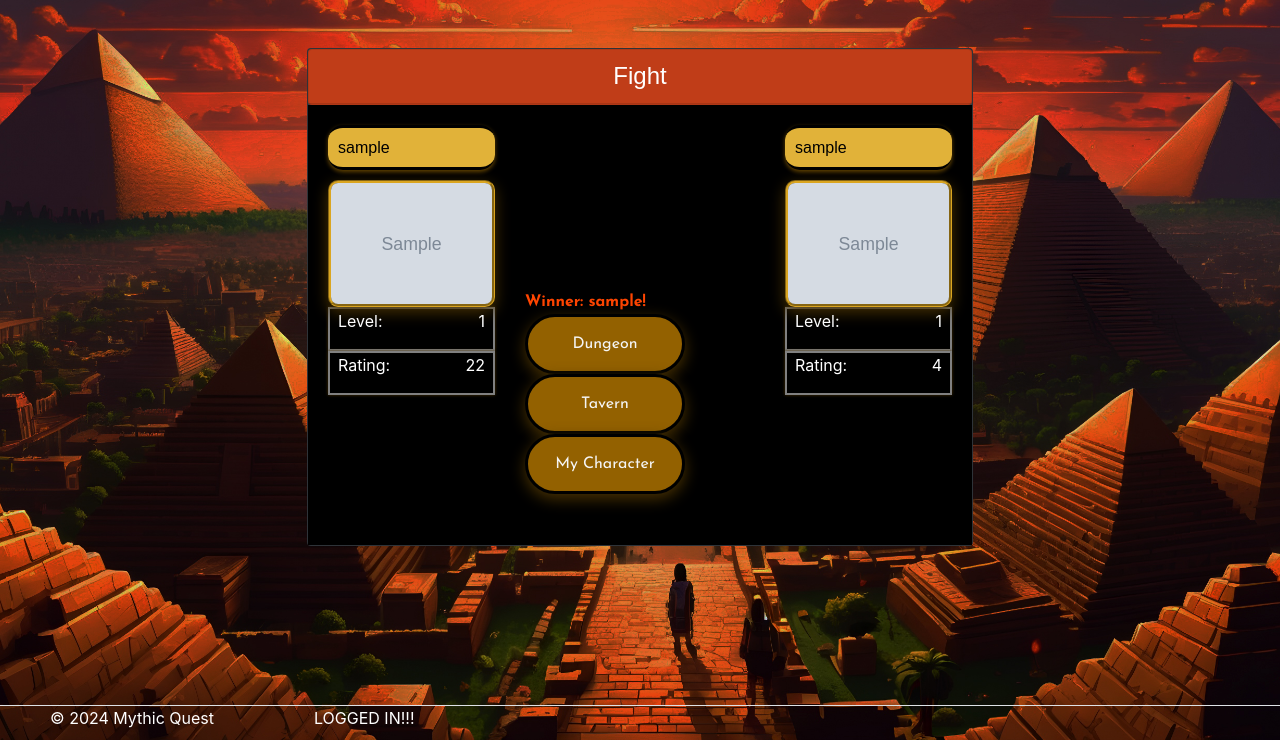
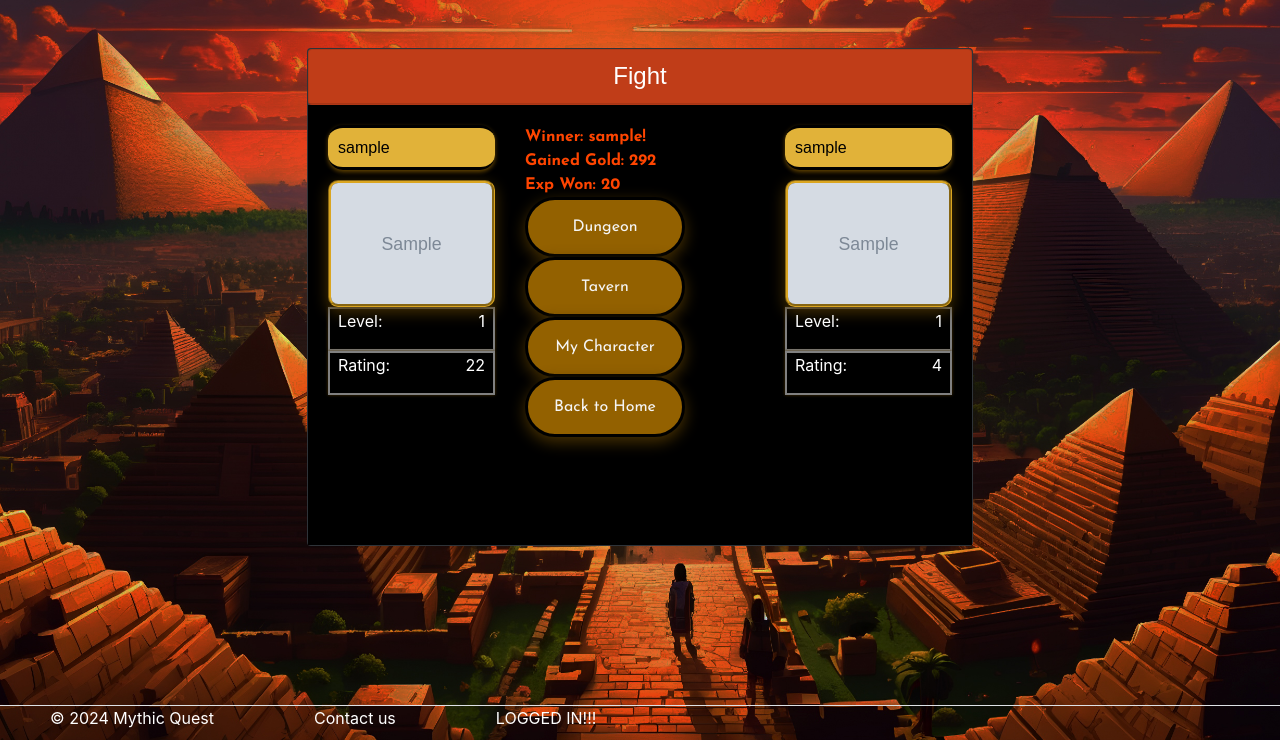
Before and after one commit to scarecrow405/Mythic-Quest, a Django app: page /character/fight/1/vs/1/ in a window 1280 px wide. Shown: the part 60-800 px from the top of the page. Run offline with Django 5.2, Linux system fonts and the light colour scheme; a user stored in the database is signed in; tables that the repository leaves empty hold one stand-in row (values such as "Sample post"); grey boxes marked "Sample" are stand-in pictures; some libraries are stand-ins or nearby versions; some web fonts are replaced.

Commit message:
"Added Contact-Form and More"

```diff
--- a/characters/urls.py
+++ b/characters/urls.py
@@ -1,13 +1,18 @@
 from django.urls import path
 
 from characters.views import create_character, CharacterDetailsView, CharacterEditView, CharacterDeleteView, \
-    CharacterFightView
+    CharacterFightView, EnemyCharacterDetailsView
 
 urlpatterns = [
+    # Your Character
     path("create/", create_character, name="create_character"),
     path('details/<int:pk>/', CharacterDetailsView.as_view(), name='details_character'),
     path('edit/<int:pk>/', CharacterEditView.as_view(), name='edit_character'),
     path('delete/<int:pk>/', CharacterDeleteView.as_view(), name='delete_character'),
 
+    # Fight Character
     path('fight/<int:pk>/vs/<int:pk2>/', CharacterFightView.as_view(), name='fight_character'),
+
+    # Enemy Character
+    path('details/<int:pk>/enemy/', EnemyCharacterDetailsView.as_view(), name='details_enemy_character'),
 ]
--- a/characters/views.py
+++ b/characters/views.py
@@ -57,17 +57,30 @@ class CharacterDetailsView(LoginRequiredMixin, DetailView):
 
         character = self.get_object()
 
+        # Adds K if gold is greater than 10 000
+        def get_character_stat(character_stat):
+            if 9_999 >= character_stat >= 1_000:
+                return f"{str(character_stat)[0]}.{str(character_stat)[1]}K"
+            elif 99_999 >= character_stat >= 10_000:
+                return f"{str(character_stat)[:2]}K"
+            elif 999_999 >= character_stat >= 100_000:
+                return f"{str(character_stat)[:3]}K"
+            elif 99_999_999 >= character_stat >= 1_000_000:
+                return f"{str(character_stat)[0]}.{str(character_stat)[1]}M"
+            return character_stat
+
         # Add hero stats to the context
         context['character_stats'] = {
-            'level': character.level,
-            'experience': character.experience,
-            'health': character.health,
-            'strength': character.strength,
-            'agility': character.agility,
-            'damage': character.damage,
-            'armor': character.armor,
-            'gold': character.gold
+            'level': get_character_stat(character.level),
+            'experience': get_character_stat(character.experience),
+            'health': get_character_stat(character.health),
+            'strength': get_character_stat(character.strength),
+            'agility': get_character_stat(character.agility),
+            'damage': get_character_stat(character.damage),
+            'armor': get_character_stat(character.armor),
+            'gold': get_character_stat(character.gold)
         }
+
         context["character_rating"] = character.rating
 
         return context
@@ -203,10 +216,13 @@ class CharacterFightView(LoginRequiredMixin, View):
             return render(request, 'home/index.html', {})
 
         winner = character if character.rating > enemy.rating else enemy
+        gained_exp = 0
+        gained_gold = 0
 
         if winner == character:
             # Gain EXP
-            character.experience += fight_experience_gain(character.level, enemy.level)
+            gained_exp = fight_experience_gain(character.level, enemy.level)
+            character.experience += gained_exp
 
             # Gain LVL
             current_level = character.level
@@ -217,13 +233,53 @@ class CharacterFightView(LoginRequiredMixin, View):
                 all_stats_increase(character)
 
             # Gain Gold
-            character.gold += gold_gained(character.level)
+            gained_gold = gold_gained(character.level)
+            character.gold += gained_gold
             character.save()
 
         context = {
             'character': character,
             'enemy': enemy,
             'winner': character if winner == character else enemy,
+            'gained_gold': gained_gold,
+            'gained_exp': gained_exp
         }
 
         return render(request, 'characters/character_fight.html', context)
+
+
+class EnemyCharacterDetailsView(LoginRequiredMixin, DetailView):
+    model = Character
+    template_name = 'characters/details_enemy_character.html'
+    context_object_name = 'character'
+
+    def get_context_data(self, **kwargs):
+        context = super().get_context_data(**kwargs)
+
+        character = self.get_object()
+        user_character = Character.objects.get(user=self.request.user)
+
+        def get_character_stat(character_stat):
+            if 9_999 >= character_stat >= 1_000:
+                return f"{str(character_stat)[0]}.{str(character_stat)[1]}K"
+            elif 99_999 >= character_stat >= 10_000:
+                return f"{str(character_stat)[:2]}K"
+            elif 999_999 >= character_stat >= 100_000:
+                return f"{str(character_stat)[:3]}K"
+            elif 99_999_999 >= character_stat >= 1_000_000:
+                return f"{str(character_stat)[0]}.{str(character_stat)[1]}M"
+            return character_stat
+
+        # Add hero stats to the context
+        context['character_stats'] = {
+            'level': get_character_stat(character.level),
+            'health': get_character_stat(character.health),
+            'strength': get_character_stat(character.strength),
+            'agility': get_character_stat(character.agility),
+            'damage': get_character_stat(character.damage),
+            'armor': get_character_stat(character.armor),
+        }
+        context["character_rating"] = character.rating
+        context["user_character"] = user_character
+
+        return context
--- a/home/urls.py
+++ b/home/urls.py
@@ -1,8 +1,9 @@
 from django.urls import path
 
-from home.views import HomeViewWithCharacter, HomeViewWithoutCharacter
+from home.views import HomeViewWithCharacter, HomeViewWithoutCharacter, ContactViewForm
 
 urlpatterns = [
     path('', HomeViewWithCharacter.as_view(), name='index'),
     path('', HomeViewWithoutCharacter.as_view(), name='index-without-character'),
+    path('contact-form/', ContactViewForm.as_view(), name='contact-form'),
 ]
--- a/static/styles/character_fight.css
+++ b/static/styles/character_fight.css
@@ -55,7 +55,7 @@
     height: 400px;
     padding-left: 30px;
     padding-right: 100px;
-    padding-top: 140px;
+    /*padding-top: 140px;*/
     padding-bottom: 105px;
     color: black;
 
@@ -71,7 +71,7 @@
 }
 
 .character-fight-center div:last-child {
-    margin-top: 25px !important;
+    /*margin-top: 25px !important;*/
     color: orangered;
     font-weight: bold;
 }
--- a/static/styles/footer.css
+++ b/static/styles/footer.css
@@ -16,3 +16,14 @@
     height: 35px;
     padding-left: 50px;
 }
+
+.contact-link {
+    color: white;
+    margin-left: 100px;
+
+}
+
+.contact-link:hover {
+    color: whitesmoke;
+    text-decoration: underline;
+}
--- a/static/styles/styles.css
+++ b/static/styles/styles.css
@@ -17,6 +17,8 @@
 /*Fight*/
 @import url('character_fight.css');
 
+/*Contact-Form*/
+@import url('contact-form.css');
 
 /*Main Buttons*/
 .custom-button {
--- a/templates/base.html
+++ b/templates/base.html
@@ -14,7 +14,7 @@
 
     <style>
         .background-image {
-            background-image: url('{% static 'img/town-square.jpg' %}');
+            background-image: url('{% static 'img/town-square.jpg' %} ');
         }
     </style>
 
--- a/templates/characters/character_fight.html
+++ b/templates/characters/character_fight.html
@@ -31,6 +31,8 @@
                     <div class="character-fight-center">
                         <div class="ml-auto ">
                             Winner: {{ winner }}!
+                            Gained Gold: {{ gained_gold }}
+                            Exp Won: {{ gained_exp }}
 
                             <a href="#" class="">
                                 <button class="character-fight-edit-button">Dungeon</button>
@@ -40,6 +42,9 @@
                             </a>
                             <a href="{% url 'details_character' pk=character.id %}">
                                 <button class="character-fight-edit-button">My Character</button>
+                            </a>
+                            <a href="{% url 'index' %}">
+                                <button class="details-character-edit-button">Back to Home</button>
                             </a>
                         </div>
                     </div>
--- a/templates/characters/edit_character.html
+++ b/templates/characters/edit_character.html
@@ -26,7 +26,7 @@
                 {% for error in form.errors.values %}
                     <p class="alert-warning alert-dismissible fade show" role="alert">
                         {{ error }}
-                    </p class="alert-warning alert-dismissible fade show" role="alert">
+                    </p>
                 {% endfor %}
             {% endif %}
 
--- a/templates/footer.html
+++ b/templates/footer.html
@@ -6,6 +6,7 @@
             {#            </svg>#}
         </a>
         <span class="text-white">© 2024 Mythic Quest</span>
+        <a href="{% url 'contact-form' %}" class="contact-link">Contact us</a>
 
         {% if user.is_authenticated %}
             <div style="color: white; margin-left: 100px">LOGGED IN!!!</div>
--- a/templates/home/index.html
+++ b/templates/home/index.html
@@ -54,6 +54,8 @@
                             Nickname: {{ enemy.nickname }} - Rating: {{ enemy.rating|floatformat:0 }}
                             <a href="{% url 'fight_character' pk=character.id pk2=enemy.id %}"
                                class="btn btn-primary">Fight</a>
+                            <a href="{% url 'details_enemy_character' pk=enemy.id %}"
+                               class="btn btn-primary">Details</a>
                         </li>
                     {% endfor %}
                 </ul>
```
Also changed, not shown: home/views.py (+13 -1 lines), static/styles/edit-character.css (+0 -60 lines), templates/characters/details_character.html (+7 -0 lines), templates/home/contact-form.html (added, +33 -0 lines).
